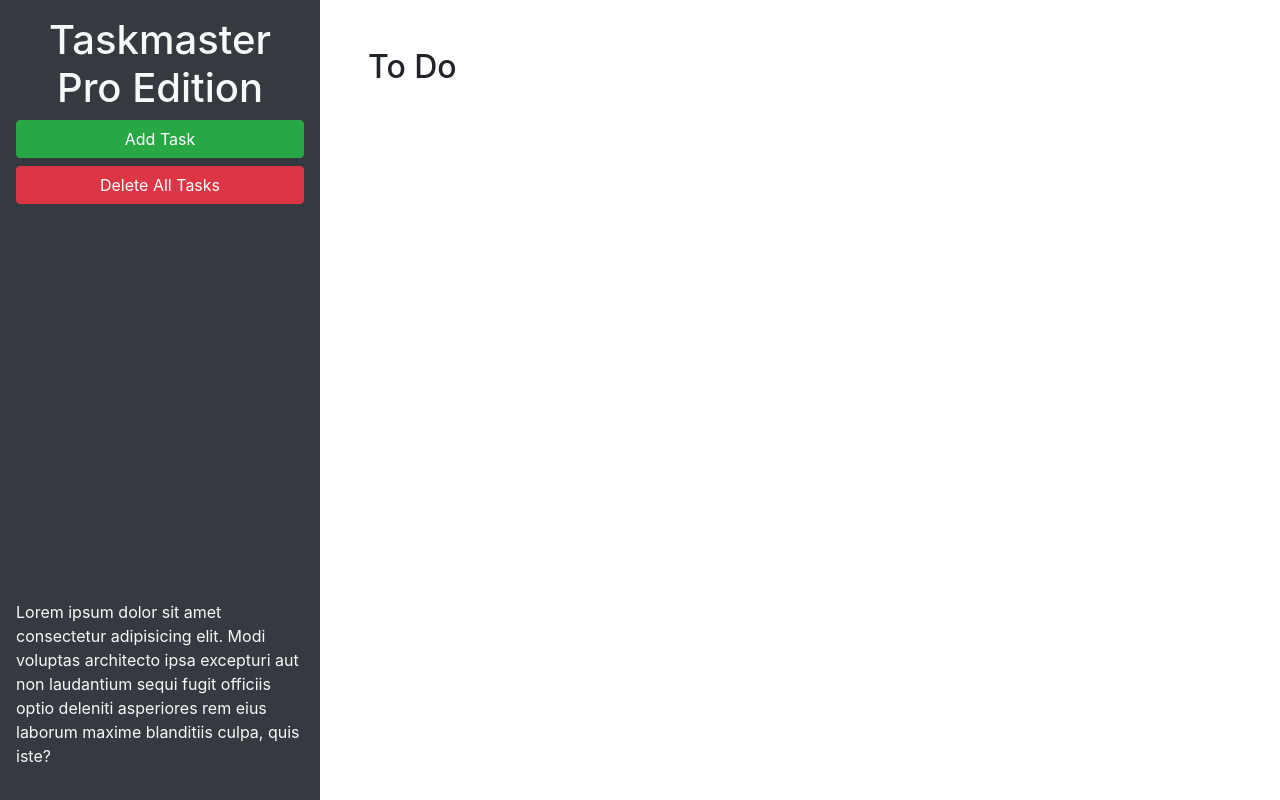
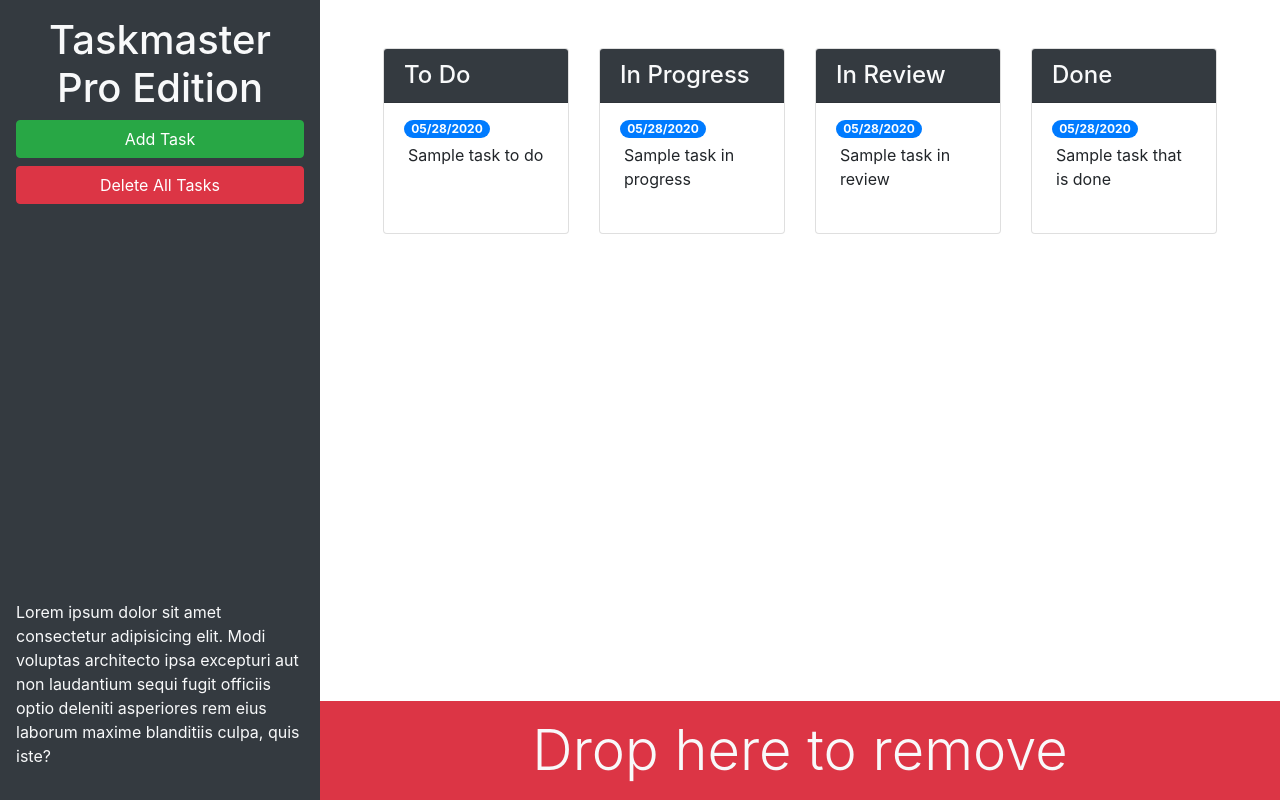
Before and after one commit to RynMrphy18/Taskmaster-Pro, a plain HTML site: page index.html in a window 1280 px wide. Drawn offline with nearby package versions, Linux system fonts and the light colour scheme.

Commit message:
added bootstrap elements

```diff
--- a/index.html
+++ b/index.html
@@ -13,20 +13,73 @@
 <body>
 
   <div class="row min-vh-100 no-gutters">
-    <header class="col-12 col-lg-3 bg-dark text-light d-flex flex-column p-4 p-lg-3">
+    <header class="col-12 col-lg-3 bg-dark text-light sticky-top d-flex flex-column p-4 p-lg-3">
       <h1 class="text-center">Taskmaster Pro Edition</h1>
       <button id="create-task" class="btn btn-block btn-success" data-toggle="modal" data-target="#task-form-modal">Add
         Task</button>
       <button id="remove-tasks" class="btn btn-block btn-danger">Delete All Tasks</button>
-      <p class="mt-auto">Lorem ipsum dolor sit amet consectetur adipisicing elit. Modi voluptas architecto ipsa
+      <p class="mt-auto d-none d-lg-block">Lorem ipsum dolor sit amet consectetur adipisicing elit. Modi voluptas architecto ipsa
         excepturi aut non
         laudantium sequi fugit officiis optio deleniti asperiores rem eius laborum maxime blanditiis culpa, quis iste?
       </p>
     </header>
-    <main class="col-12 col-lg-9">
-      <div class="m-5">
-        <h2>To Do</h2>
-        <ul id="list-toDo" class="list-group"> </ul>
+
+    <main class="col-12 col-lg-9 d-flex flex-column">
+      <div class="m-5 row justify-content-around">
+
+        <div class="col-12 col-md-6 col-xl-3 mb-3">
+        <div class="card">
+        <h4 class="card-header bg-dark text-light">To Do</h4>
+        <ul id="list-toDo" class="list-group list-group-flush">
+          <li class="list-group-item">
+            <span class="badge badge-primary badge-pill">05/28/2020</span>
+            <p class="m-1">Sample task to do</p>
+          </li>
+        </ul>
+        </div>
+        </div>
+
+        <div class="col-12 col-md-6 col-xl-3 mb-3">
+          <div class="card">
+          <h4 class="card-header bg-dark text-light">In Progress</h4>
+          <ul id="list-inProgress" class="list-group list-group-flush">
+            <li class="list-group-item">
+              <span class="badge badge-primary badge-pill">05/28/2020</span>
+              <p class="m-1">Sample task in progress</p>
+            </li>
+          </ul>
+          </div>
+        </div>
+
+        <div class="col-12 col-md-6 col-xl-3 mb-3">
+          <div class="card">
+          <h4 class="card-header bg-dark text-light">In Review</h4>
+          <ul id="list-inReview" class="list-group list-group-flush">
+            <li class="list-group-item">
+              <span class="badge badge-primary badge-pill">05/28/2020</span>
+              <p class="m-1">Sample task in review</p>
+            </li>
+          </ul>
+        </div>
+        </div>
+
+        <div class="col-12 col-md-6 col-xl-3 mb-3">
+          <div class="card">
+          <h4 class="card-header bg-dark text-light">Done</h4>
+          <ul id="list-done" class="list-group list-group-flush">
+            <li class="list-group-item">
+              <span class="badge badge-primary badge-pill">05/28/2020</span>
+              <p class="m-1">Sample task that is done</p>
+            </li>
+          </ul>
+          </div>
+        </div>
+      </div>
+
+      <div id="trash" class="mt-auto">
+        <div class="w-100 bg-danger p-3 text-center text-light display-4">
+          Drop here to remove
+        </div>
       </div>
     </main>
   </div>
@@ -46,11 +99,11 @@
           <form>
             <div class="form-group">
               <label for="modalTaskDescription">Task description</label>
-              <textarea id="modalTaskDescription" rows="3"></textarea>
+              <textarea id="modalTaskDescription" rows="3" class="form-control"></textarea>
             </div>
             <div class="form-group">
               <label for="modalDueDate">Due date</label>
-              <input type="text" id="modalDueDate" placeholder="mm/dd/yyyy" autocomplete="off" />
+              <input type="text" class="form-control" id="modalDueDate" placeholder="mm/dd/yyyy" autocomplete="off" />
             </div>
           </form>
         </div>
```
